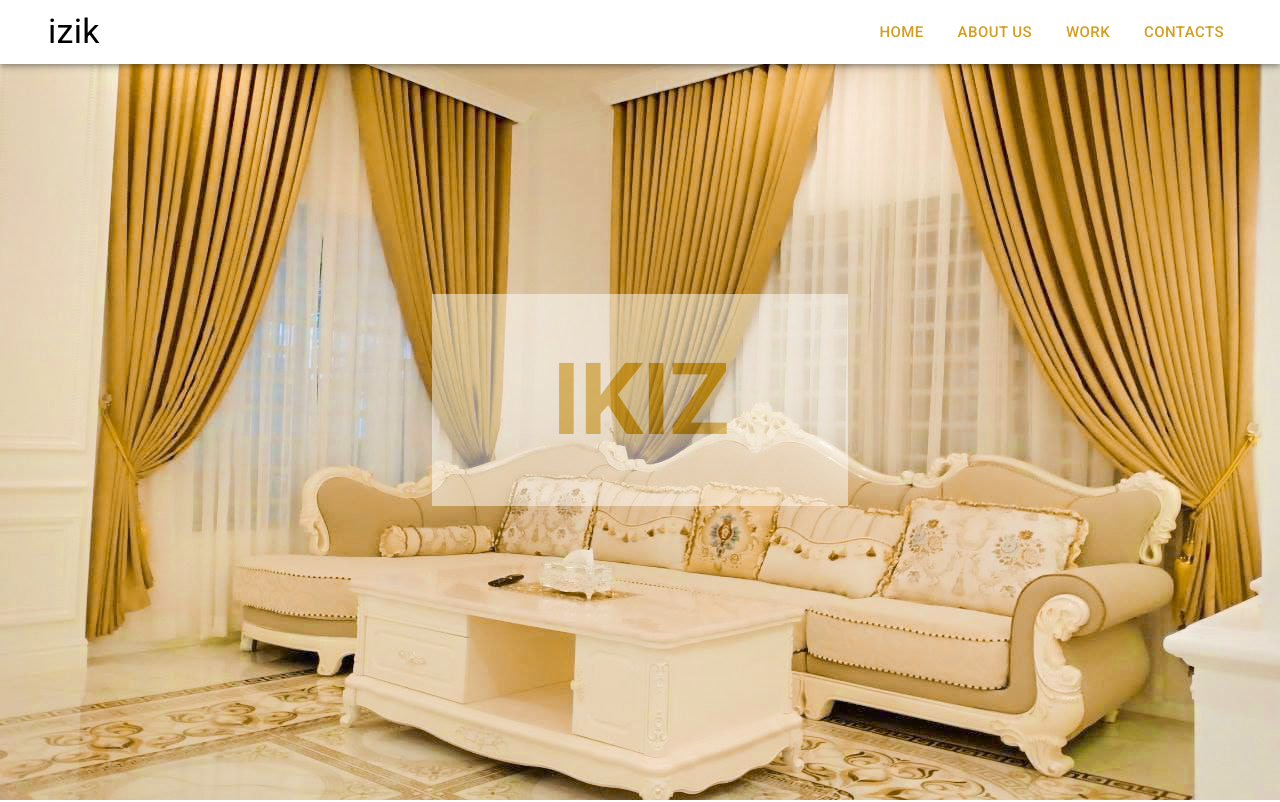
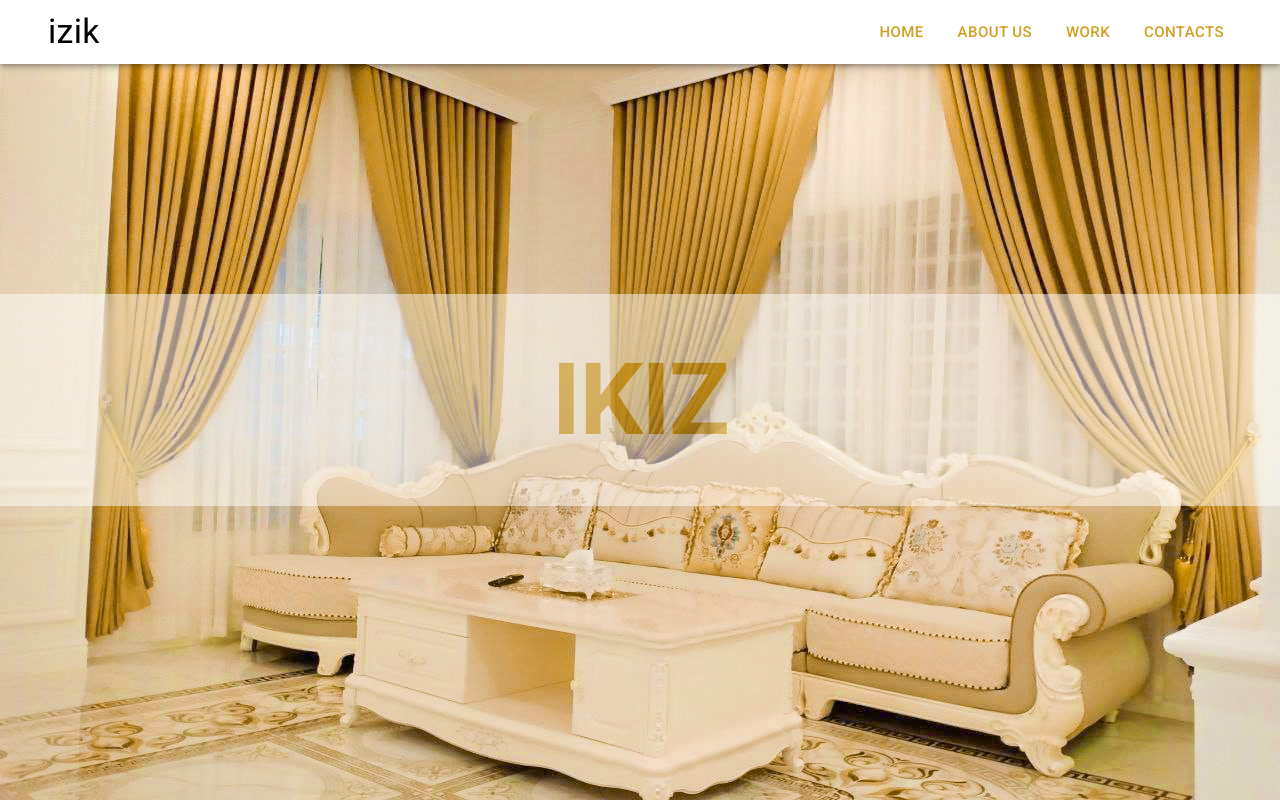
Before and after one commit to esrael23/izikCartain, a React (Create React App) app: page / in a window 1280 px wide. Shown: the top 802 px of the page. Built offline with nearby package versions, Linux system fonts and the light colour scheme.

Commit message:
fix the padding problem

```diff
--- a/src/components/hero/Hero.js
+++ b/src/components/hero/Hero.js
@@ -10,18 +10,13 @@ const Hero = () => {
       backgroundPosition: 'center',
       backgroundRepeat: 'no-repeat', alignItems: 'center', display: 'flex', justifyContent: 'center'}}>
         <Box sx={{display: 'flex',opacity:"0.5",
-        //  height:'300px',
 
-          // width: '800px',
-          // bgcolor: 'white',
           background:'white',
-           justifyContent: 'center' }}>
+           justifyContent: 'center'  }} width={"100%"}>
           <Typography
            variant="h1"
             color="primary"
           sx={{opacity:"1"}}
-
-            px={15}
             py={6}
             fontWeight={'bold'} fontSize= "100px" >IKIZ</Typography>
           {/* <Typography variant="h4" color="initial">Cartain</Typography> */}
```
